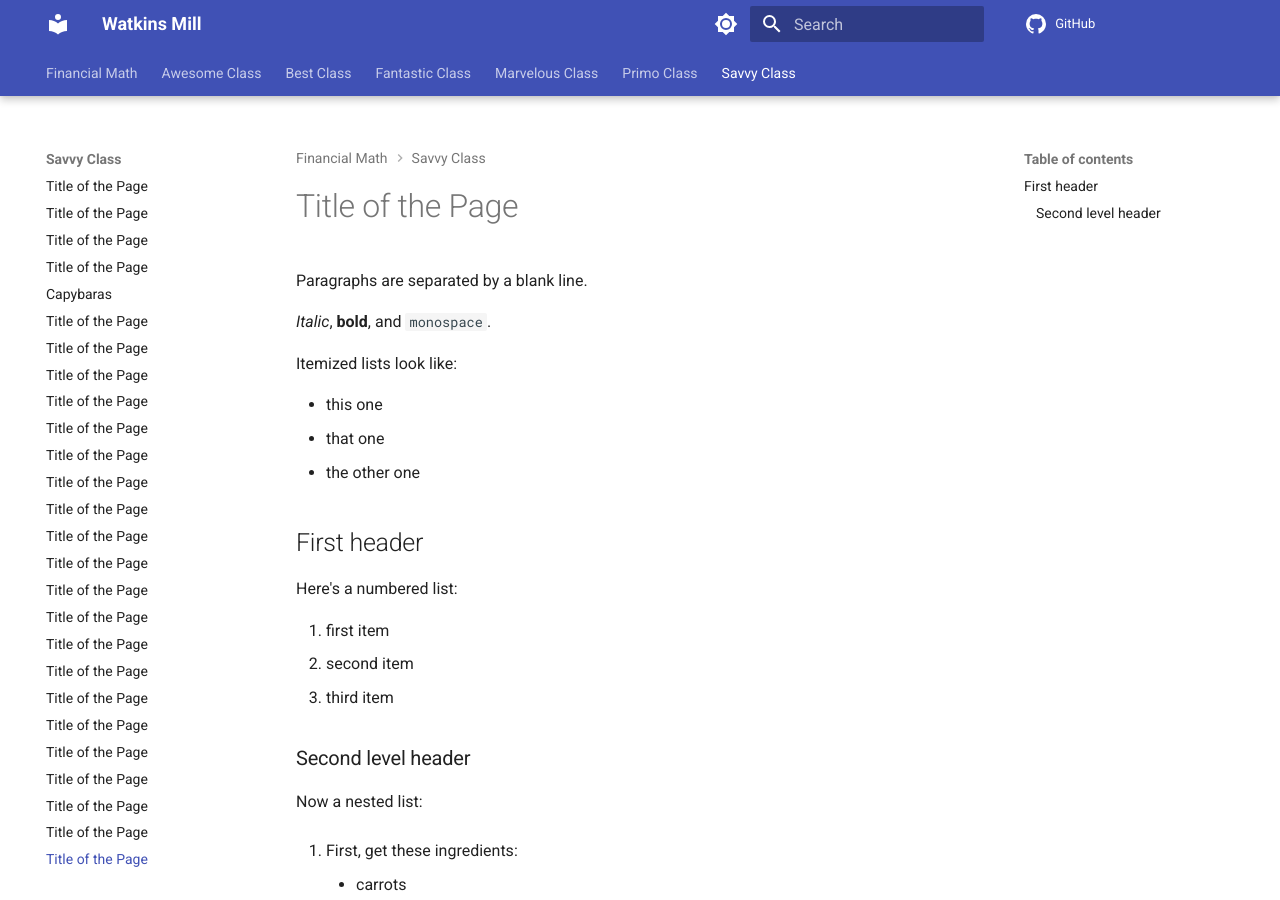
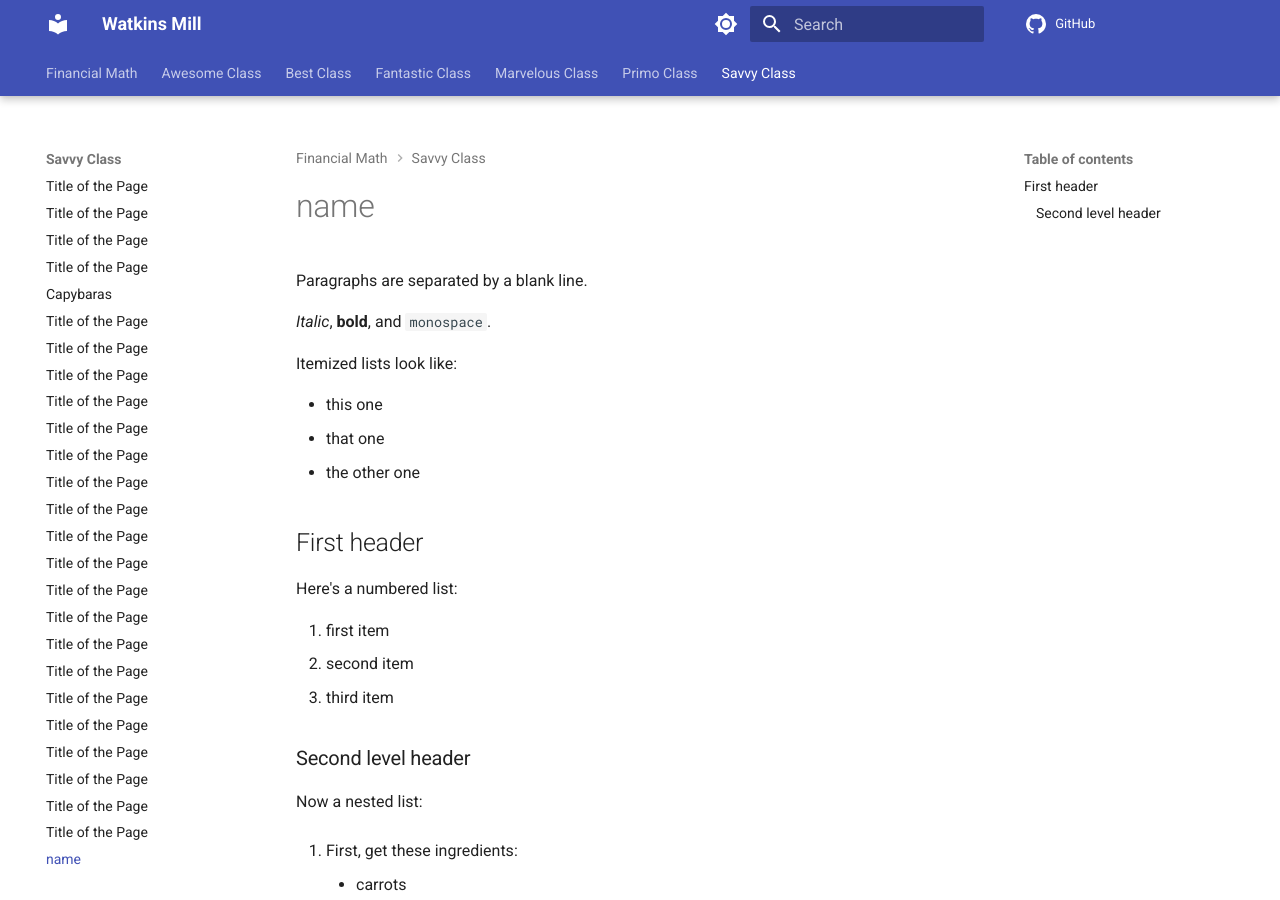
Before and after one commit to drjmarino/website, an MkDocs documentation site: the page built from docs/savvy/human26.md, in a window 1280 px wide and 900 px high. Built offline with MkDocs 1.6.1 and Material for MkDocs 9.7.7, drawn with Linux system fonts in a browser that asks for light colours; comment, search, counter and statistics services are not loaded.

Commit message:
Update human26.md

```diff
--- a/docs/savvy/human26.md
+++ b/docs/savvy/human26.md
@@ -1,4 +1,4 @@
-# Title of the Page
+# name
 
 Paragraphs are separated by a blank line.
 
```
